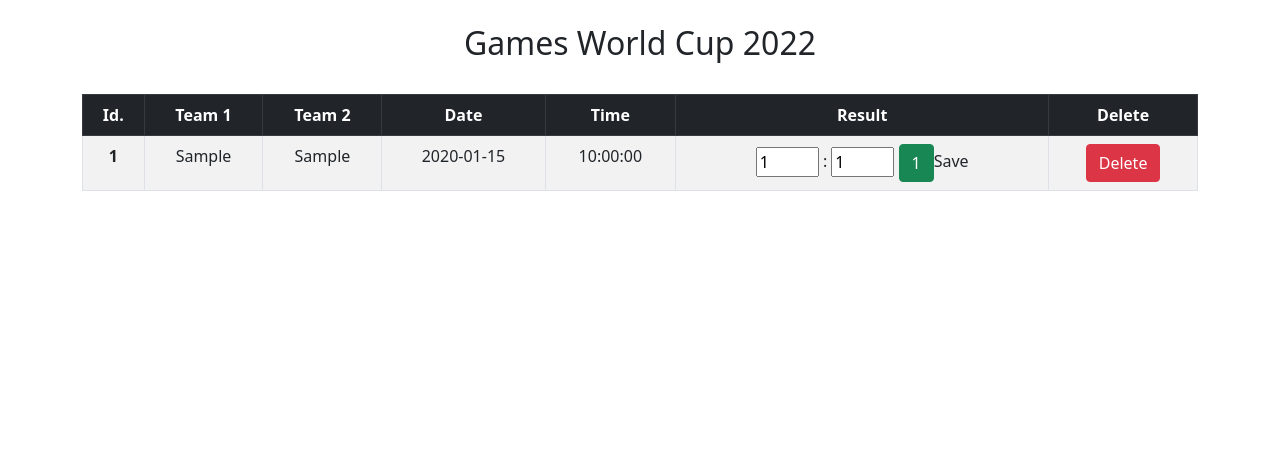
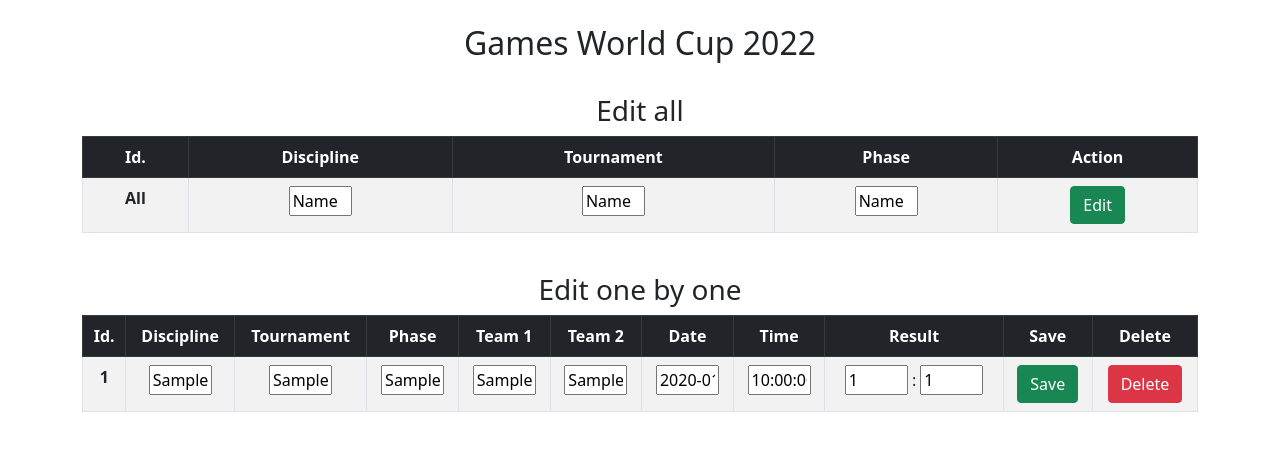
Before and after one commit to mateuszgua/game_typer, a Flask app: page /admin/game_edit in a window 1280 px wide. Shown: the part 56-507 px from the top of the page. Run offline with Flask 2, Linux system fonts and the light colour scheme; a user stored in the database is signed in; tables that the repository leaves empty hold one stand-in row (values such as "Sample post"); parts of the project's set-up code (start-up, migrations or seed data) failed here and were passed over; some libraries are stand-ins or nearby versions.

Commit message:
Feat: add edit all games in admin page

```diff
--- a/game_app/templates/gamesedit.html
+++ b/game_app/templates/gamesedit.html
@@ -28,16 +28,57 @@
 
 <br>
 
+<h3 class="title text-center">Edit all</h3>
 
 <table id="data" class="table table-striped table-bordered">
     <thead class="table-dark">
         <tr class="text-center">
             <th scope="col">Id.</th>
+            <th scope="col">Discipline</th>
+            <th scope="col">Tournament</th>
+            <th scope="col">Phase</th>
+            <th scope="col">Action</th>
+        </tr>
+    </thead>
+    <tbody>
+        <tr class="text-center">
+            <th scope="row">All</th>
+            <form method="POST" action="{{ url_for('edit_all_games') }}">
+                <td class="text-capitalize">
+                    <input type="text" id="all_discipline" name="all_discipline" size="1" value="Name">
+                </td>
+                <td class="text-capitalize">
+                    <input type="text" id="all_tournament" name="all_tournament" size="1" value="Name">
+                </td>
+                <td class="text-capitalize">
+                    <input type="text" id="all_phase" name="all_phase" size="1" value="Name">
+                </td>
+                <td>
+                    <input class="btn btn-success" type="submit" value="Edit" name="action"
+                        onclick="return confirm('Are you want to edit all games in database?')">
+                </td>
+            </form>
+        </tr>
+    </tbody>
+</table>
+
+<br>
+
+<h3 class="title text-center">Edit one by one</h3>
+
+<table id="data" class="table table-striped table-bordered">
+    <thead class="table-dark">
+        <tr class="text-center">
+            <th scope="col">Id.</th>
+            <th scope="col">Discipline</th>
+            <th scope="col">Tournament</th>
+            <th scope="col">Phase</th>
             <th scope="col">Team 1</th>
             <th scope="col">Team 2</th>
             <th scope="col">Date</th>
             <th scope="col">Time</th>
             <th scope="col">Result</th>
+            <th scope="col">Save</th>
             <th scope="col">Delete</th>
         </tr>
     </thead>
@@ -45,17 +86,36 @@
         {% for game in games %}
         <tr class="text-center">
             <th scope="row">{{ game.id }}</th>
-                <td class="text-capitalize">{{ game.team_1 }}</td>
-                <td class="text-capitalize">{{ game.team_2 }}</td>
-                <td>{{ game.game_day }}</td>
-                <td>{{ game.game_time }}</td>
+            <form method="POST" action="{{ url_for('edit_one_game', game_id=game.id) }}">
+                <td class="text-capitalize">
+                    <input type="text" id="discipline" name="discipline" size="1" value={{game.game_discipline}}>
+                </td>
+                <td class="text-capitalize">
+                    <input type="text" id="tournament" name="tournament" size="1" value={{game.tournament}}>
+                </td>
+                <td class="text-capitalize">
+                    <input type="text" id="phase" name="phase" size="1" value={{game.game_phase}}>
+                </td>
+                <td class="text-capitalize">
+                    <input type="text" id="name_team_1" name="name_team_1" size="1" value={{game.team_1}}>
+                </td>
+                <td class="text-capitalize">
+                    <input type="text" id="name_team_2" name="name_team_2" size="1" value={{game.team_2}}>
+                </td>
                 <td>
-                    <form method="POST" action="{{ url_for('game_edit', game_id=game.id) }}">
+                    <input type="text" id="game_day" name="game_day" size="1" value={{game.game_day}}>
+                </td>
+                <td>
+                    <input type="text" id="game_time" name="game_time" size="1" value={{game.game_time}}>
+                </td>
+                <td>
                     <input type="text" id="team1" name="team1" size="1" value={{game.goals_team_1}}> :
                     <input type="text" id="team2" name="team2" size="1" value={{game.goals_team_2}}>
-                        <input class="btn btn-success" type="submit" value={{game.id}} name="action">Save</input>
+                </td>
+                <td>
+                    <input class="btn btn-success" type="submit" value="Save" name="action">
+                </td>
             </form>
-                </td>
             <td>
                 <form method="POST" action="{{ url_for('delete_game', game_id=game.id) }}">
                     <input class="btn btn-danger" type="submit" name="delete" value="Delete"
--- a/game_app/views.py
+++ b/game_app/views.py
@@ -1,6 +1,6 @@
 from game_app import app, login_manager, admin
 from game_app.forms import RegistrationForm, LoginForm, EditUserForm, AddGameForm
-from game_app.models import User, Role, Team, UserAdminView, RoleAdminView, UploadFile, Game, Type
+from game_app.models import User, Role, Team, UserAdminView, RoleAdminView, UploadFile, Game, Type, UserTournaments
 from game_app.database import db_session
 from game_app.config import Config
 
@@ -229,12 +229,13 @@ def processjson(file_idx):
 
 
 @app.route('/admin/games', methods=['GET', 'POST'])
-@login_required
 def games():
     games = Game.query.all()
     teams = Team.query.all()
     form = AddGameForm()
-    user = User.query.filter_by(id=1).first()
+    #
+    user_id = 1
+    user = User.query.filter_by(id=user_id).first()
     if form.validate_on_submit():
         existing_game = Game.query.filter_by(id=form.id.data).first()
         if existing_game is None:
@@ -256,29 +257,84 @@ def games():
 
 
 @app.route('/admin/game_edit', methods=['GET', 'POST'])
-@login_required
 def game_edit():
     games = Game.query.all()
-
-    if request.method == 'POST':
-        game = Game.query.filter_by(id=request.form['action']).first()
-        team1 = request.form.get('team1')
-        team2 = request.form.get('team2')
-
-        try:
-            game.goals_team_1 = team1
-            game.goals_team_2 = team2
-
-            db_session.commit()
-            flash("Game updated successfully!")
-            return redirect(url_for('game_edit'))
-        except:
-            flash("Error! There was a problem edit game... try again.")
+#
+    # if request.method == 'POST':
+    # game = Game.query.filter_by(id=request.form['action']).first()
+    # team1 = request.form.get('team1')
+    # team2 = request.form.get('team2')
+#
+    # try:
+    # game.goals_team_1 = team1
+    # game.goals_team_2 = team2
+#
+    # db_session.commit()
+    # flash("Game updated successfully!")
+    # return redirect(url_for('game_edit'))
+    # except:
+    # flash("Error! There was a problem edit game... try again.")
     return render_template('gamesedit.html', games=games)
 
 
+@app.post('/admin/edit_one_game/<int:game_id>')
+def edit_one_game(game_id):
+
+    edit_game = Game.query.filter_by(id=game_id).first()
+    discipline = request.form.get('discipline')
+    tournament = request.form.get('tournament')
+    phase = request.form.get('phase')
+    name_team_1 = request.form.get('name_team_1')
+    name_team_2 = request.form.get('name_team_2')
+    game_date = request.form.get('game_day')
+    game_time = request.form.get('game_time')
+    team1 = request.form.get('team1')
+    team2 = request.form.get('team2')
+
+    try:
+        edit_game.game_discipline = discipline
+        edit_game.tournament = tournament
+        edit_game.game_phase = phase
+        edit_game.team_1 = name_team_1
+        edit_game.team_2 = name_team_2
+        edit_game.game_day = game_date
+        edit_game.game_time = game_time
+        edit_game.goals_team_1 = team1
+        edit_game.goals_team_2 = team2
+        db_session.commit()
+        flash("Game updated successfully!")
+        return redirect(url_for('game_edit'))
+    except:
+        flash("Error! There was a problem edit game... try again.")
+    return redirect(url_for('game_edit'))
+
+
+@app.post('/admin/edit_all_games')
+def edit_all_games():
+    rows = Game.query.count()
+    row = 1
+
+    try:
+        discipline = request.form.get('all_discipline')
+        tournament = request.form.get('all_tournament')
+        phase = request.form.get('all_phase')
+
+        while row < rows:
+            edit_game = Game.query.filter_by(id=row).first()
+            edit_game.game_discipline = discipline
+            edit_game.tournament = tournament
+            edit_game.game_phase = phase
+            row += 1
+        db_session.commit()
+        flash("All games updated successfully!")
+        return redirect(url_for('game_edit'))
+
+    except:
+        flash("Error! There was a problem edit all games... try again.")
+    return redirect(url_for('game_edit'))
+
+
 @app.post('/admin/delete_game/<int:game_id>')
-@login_required
 def delete_game(game_id):
     game = Game.query.filter_by(id=game_id).first()
 
@@ -325,40 +381,60 @@ def types():
 
 @app.post('/user/load_types')
 def load_types():
-
+    user_id = 1
+    tournament_name = "abc"
+    user = User.query.filter_by(id=user_id).first()
     games = Game.query.all()
 
-    # user_id = current_user.get_id()
-    user_id = 1
+    if is_tournament_exist(tournament_name, user):
+        flash("Tournament exist!")
+        return redirect(url_for('types'))
+    else:
+        try:
+            for game in games:
+                user_type = Type(
+                    game_id=game.id,
+                    type_goals_team_1=None,
+                    type_goals_team_2=None,
+                    type_points=None,
+                    user_id=user_id)
+                db_session.add(user_type)
 
-    for game in games:
-        user_type = Type(
-            game_id=game.id,
-            type_goals_team_1=None,
-            type_goals_team_2=None,
-            type_points=None,
-            user_id=user_id)
-        db_session.add(user_type)
-    db_session.commit()
-    flash("Types addes successfully!")
+            user_tournament = UserTournaments(
+                tournament=game.tournament,
+                user_id=user_id)
+            db_session.add(user_tournament)
+            db_session.commit()
+            flash("Types addes successfully!")
+            return redirect(url_for('types'))
+        except:
+            flash('Whoops! There was a problem to add games for types!')
+            return redirect(url_for('types'))
+
+
+def is_tournament_exist(tournament_name, user):
+    for tournament in user.tournaments:
+        if tournament_name == tournament:
+            return True
+        else:
+            return False
+
+
+@app.post('/user/edit_type/<int:type_id>')
+def edit_type(type_id):
+
+    edit_type = Type.query.filter_by(id=type_id).first()
+    team1 = request.form.get('team1')
+    team2 = request.form.get('team2')
+
+    try:
+        edit_type.type_goals_team_1 = team1
+        edit_type.type_goals_team_2 = team2
+        db_session.commit()
+        flash("Type updated successfully!")
+    except:
+        flash("Error! There was a problem edit type... try again.")
     return redirect(url_for('types'))
-
-    # form = AddGameForm()
-    # if form.validate_on_submit():
-    # existing_game = Game.query.filter_by(id=form.id.data).first()
-    # if existing_game is None:
-    # game = Game(id=form.id.data,
-    # team_1=form.team_1.data,
-    # team_2=form.team_2.data,
-    # game_day=form.game_day.data,
-    # game_time=form.game_time.data,
-    # )
-    # db_session.add(game)
-    # db_session.commit()
-    # flash('Add type successfully.')
-    # return redirect(url_for('games'))
-    # flash('Whoops! There was a problem!')
-    # return render_template('gameslist.html', teams=teams, games=games, form=form)
 
 
 @ app.route('/admin/db_update', methods=['GET', 'POST'])
```
Also changed, not shown: game_app/models.py (+6 -5 lines), game_app/templates/accounts/usertypes.html (+16 -7 lines). Lines whose indentation alone changed are shown as unchanged.
